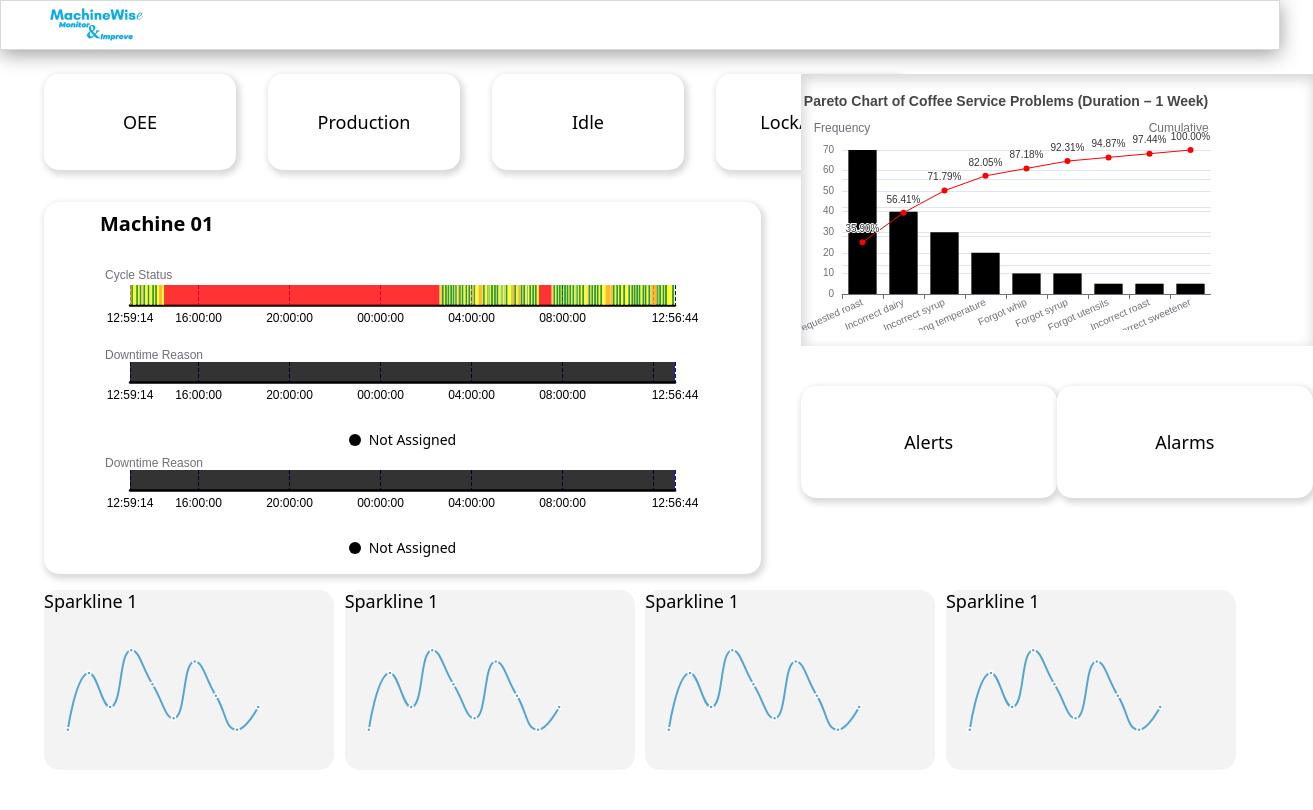
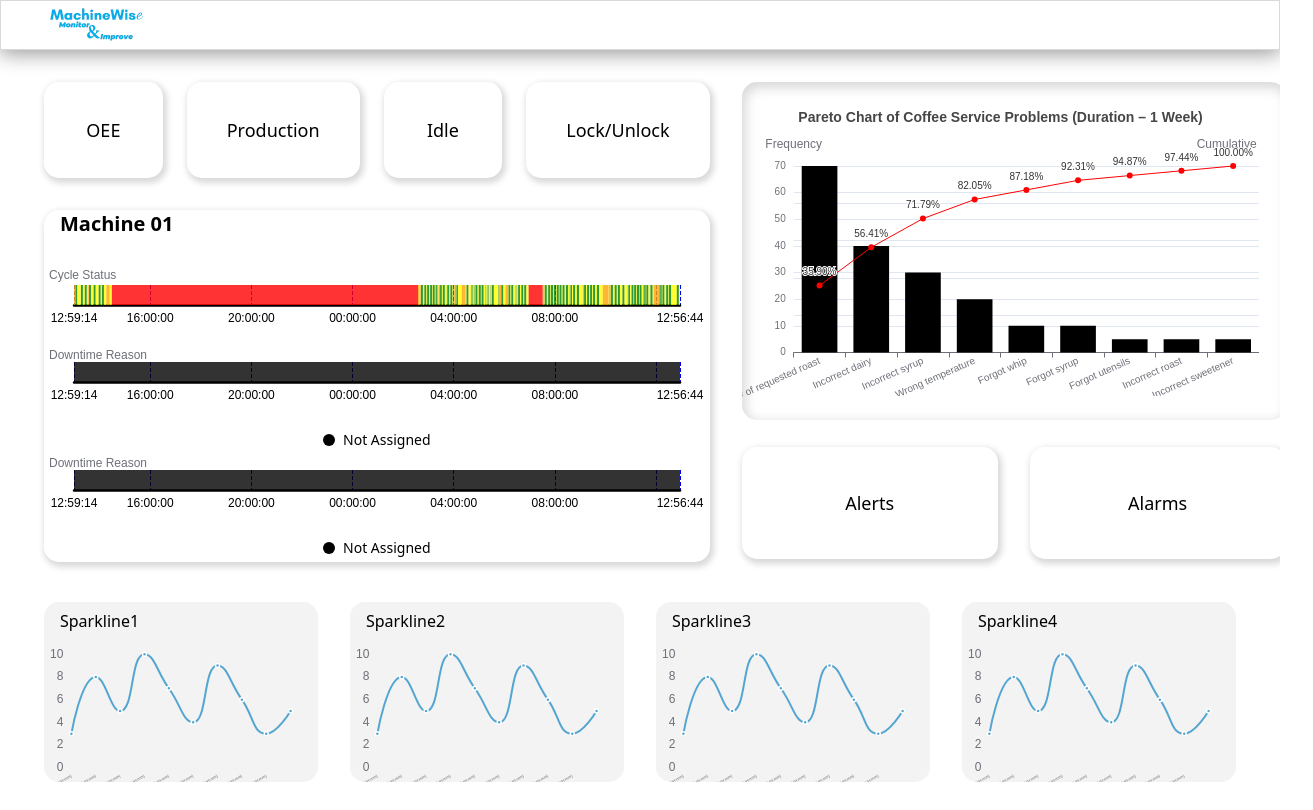
Before and after one commit to akanksham18/standalone_task_1, a React (Vite) app: page / in a window 1280 px wide. Shown: the whole page, 1313 px wide, since content can reach past the window. Built offline with nearby package versions, Linux system fonts and the light colour scheme.

Commit message:
UI Updates

```diff
--- a/src/App.tsx
+++ b/src/App.tsx
@@ -2,7 +2,7 @@ import { Home, Navbar } from './components/index';
 
 const App = () => {
   return (
-    <div>
+    <div className='h-[100vh] w-[100vw] overflow-hidden'>
       <Navbar/>
       <Home/>
     </div>
--- a/src/components/Indicator.tsx
+++ b/src/components/Indicator.tsx
@@ -1,9 +1,9 @@
 import React from "react";
 
-const Indicator: React.FC<{ text: string; style: string }> = ({ text, style }) => {
+const Indicator: React.FC<{ text: string; textStyle: string; divStyle?: string }> = ({ text, textStyle, divStyle }) => {
     return (
-        <div className={`flex items-center justify-center cursor-pointer shadow-custom bg-[#FFFFFF] rounded-[15px]`}>
-            <span className={`text-[18px] leading-[22.5px] ${style}`}>
+        <div className={`flex items-center justify-center cursor-pointer shadow-custom bg-[#FFFFFF] rounded-[15px] ${divStyle}`}>
+            <span className={`text-[18px] leading-[22.5px] ${textStyle}`}>
                 {text}
             </span>
         </div>
--- a/src/components/Indicators.tsx
+++ b/src/components/Indicators.tsx
@@ -3,12 +3,13 @@ import { Indicator } from './index'
 const Indicators = () => {
     const texts = ["OEE", "Production", "Idle", "Lock/Unlock"];
 
-    const style = "h-24 md:min-w-32 sm:min-w-20 lg:min-w-48 flex items-center justify-center px-10";
+    const textStyle = "h-24 w-full flex items-center justify-center px-10";
+    const divStyle = "w-full";
 
     return (
-        <div className="flex gap-8 justify-between">
+        <div className="flex gap-6 justify-between my-8">
             {texts.map((text, index) => (
-                <Indicator key={index} text={text} style={style} />
+                <Indicator key={index} text={text} textStyle={textStyle} divStyle={divStyle}/>
             ))}
         </div>
     );
--- a/src/components/Pareto.tsx
+++ b/src/components/Pareto.tsx
@@ -123,8 +123,8 @@ const Pareto: React.FC = () => {
         ],
     };
 
-    return <div className="Pareto w-full bg-white shadow-[inset_2px_4px_12px_2px_#D9D9D9] py-4">
-        <ReactECharts option={options} style={{ height: 240, width: '80%' }} />
+    return <div className="Pareto w-full bg-white shadow-[inset_2px_4px_12px_2px_#D9D9D9] py-6 rounded-[15px] mt-8">
+        <ReactECharts option={options} style={{ height: 290, width: '95%' }} />
     </div>;
 };
 
--- a/src/components/SparklineChart.tsx
+++ b/src/components/SparklineChart.tsx
@@ -1,7 +1,8 @@
 import React, { useEffect, useRef } from 'react';
 import * as echarts from 'echarts';
 
-const SparklineChart1: React.FC = () => {
+
+const SparklineChart1: React.FC<{title:string}> = ({title}) => {
     const chartRef = useRef<HTMLDivElement | null>(null);
 
     useEffect(() => {
@@ -17,24 +18,33 @@ const SparklineChart1: React.FC = () => {
                     bottom: '10%',
                 },
                 xAxis: {
-                    type: 'category',
-                    boundaryGap: false,
-                    data: ['1', '2', '3', '4', '5', '6', '7', '8', '9', '10'],
+                    type: 'time', // Time scale on x-axis
                     axisLine: { show: false },
                     axisTick: { show: false },
-                    axisLabel: { show: false },
+                    axisLabel: { show: true, formatter: '{HH:mm}', rotate: 30, fontSize:4 }, // Format timestamps
                     splitLine: { show: true, lineStyle: { color: '#F2F2F2' } },
                 },
                 yAxis: {
-                    type: 'value',
+                    type: 'value', // Values on y-axis
                     axisLine: { show: false },
                     axisTick: { show: false },
-                    axisLabel: { show: false },
+                    axisLabel: { show: true },
                     splitLine: { show: true, lineStyle: { color: '#F2F2F2' } },
                 },
                 series: [
                     {
-                        data: [3, 8, 5, 10, 7, 4, 9, 6, 3, 5],
+                        data: [
+                            ['2025-01-01 00:00', 3],
+                            ['2025-01-01 01:00', 8],
+                            ['2025-01-01 02:00', 5],
+                            ['2025-01-01 03:00', 10],
+                            ['2025-01-01 04:00', 7],
+                            ['2025-01-01 05:00', 4],
+                            ['2025-01-01 06:00', 9],
+                            ['2025-01-01 07:00', 6],
+                            ['2025-01-01 08:00', 3],
+                            ['2025-01-01 09:00', 5],
+                        ], // Timestamps and values
                         type: 'line',
                         smooth: true,
                         lineStyle: {
@@ -61,15 +71,15 @@ const SparklineChart1: React.FC = () => {
     }, []);
 
     return (
-        <div className='w-[290px] h-[180px] top-[508px] left-[26px] rounded-[15px]  bg-[#F3F3F3]'>
-            <div className=" w-[290px] h-[180px] top-[508px] left-[26px] gap-0">
+        <div className='w-full h-full top-[508px] left-[26px] rounded-[15px] bg-[#F3F3F3]'>
+            <div className="h-[180px] top-[508px] left-[26px] gap-0">
                 {/* Text inside the Sparkline chart rectangle */}
-                <div className="w-[97px] h-[46px] top-[518px] left-[35px] font-['Lexend Deca'] text-[18px] font-normal leading-[22.5px]">
-                    Sparkline 1
+                <div className="px-4 py-2 leading-[22.5px]">
+                    {title}
                 </div>
 
                 {/* Chart container */}
-                <div className="w-[238px] h-[141.9px] top-[541px] left-[52px]">
+                <div className="w-full h-[141.9px] top-[541px] left-[52px]">
                     {/* Line Chart */}
                     <div
                         ref={chartRef}
--- a/src/components/Timelines.tsx
+++ b/src/components/Timelines.tsx
@@ -2,8 +2,8 @@ import { CycleStatusTimeline, DowntimeTimeline } from './index';
 
 const Timelines = () => {
   return (
-    <div className="py-2 px-14 shadow-custom bg-[#FFFFFF] rounded-[15px] mt-8">
-        <span className='text-xl font-semibold'>Machine 01</span>
+    <div className="shadow-custom bg-[#FFFFFF] rounded-[15px] my-6 w-[52vw]">
+        <span className='text-xl font-semibold px-4'>Machine 01</span>
         <CycleStatusTimeline/>
         <DowntimeTimeline/>
         <DowntimeTimeline/>
--- a/src/pages/Home.tsx
+++ b/src/pages/Home.tsx
@@ -3,29 +3,33 @@ import SparklineChart from '../components/SparklineChart';
 
 const Home = () => {
     const texts = ["Alerts", "Alarms"];
-    const style = "h-28 w-64 flex items-center justify-center px-10";
+    const textStyle = "h-28 w-64 flex items-center justify-center px-10";
+    const divStyle = "w-full"
+
+    const sparklineTitles = ["Sparkline1", "Sparkline2", "Sparkline3", "Sparkline4"];
+
+
 
     return (
-        <div className="Home flex flex-col px-page-px my-6">
-            <div className="top flex gap-10">
-                <div className="left w-[56vw]">
+        <div className="Home h-fit justify-center flex flex-col px-page-px">
+            <div className="top flex gap-8">
+                <div className="left w-[80vw]">
                     <Indicators />
                     <Timelines />
                 </div>
                 <div className="OEE w-full flex flex-col">
                     <Pareto />
-                    <div className="Alerts flex justify-between w-full py-10">
+                    <div className="Alerts w-full h-full flex gap-8 justify-between items-center">
                         {texts.map((text, index) => (
-                            <Indicator key={index} text={text} style={style} />
+                            <Indicator key={index} text={text} textStyle={textStyle} divStyle={divStyle} />
                         ))}
                     </div>
                 </div>
             </div>
-            <div className="bottom flex justify-between w-full py-4 h-full">
-                <SparklineChart />
-                <SparklineChart />
-                <SparklineChart />
-                <SparklineChart />
+            <div className="bottom flex gap-8 items-center my-4 justify-between w-full h-fit">
+                {sparklineTitles.map((title, index) => (
+                    <SparklineChart title={title} key={index}/>
+                ))}
             </div>
         </div>
     )
--- a/tailwind.config.js
+++ b/tailwind.config.js
@@ -14,6 +14,7 @@ export default {
       },
       padding: {
         'page-px': '44px',
+        'comp-py': '3rem'
       }
     },
   },
```
